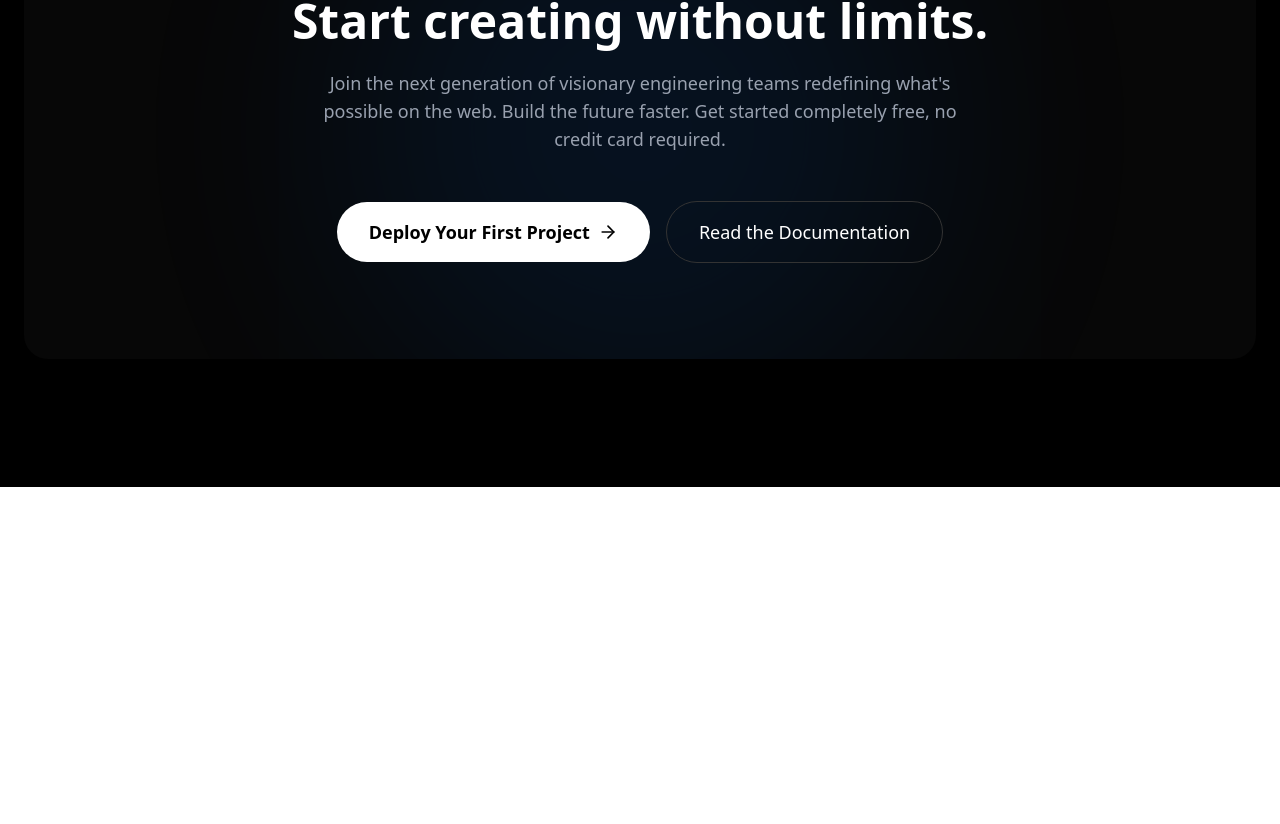
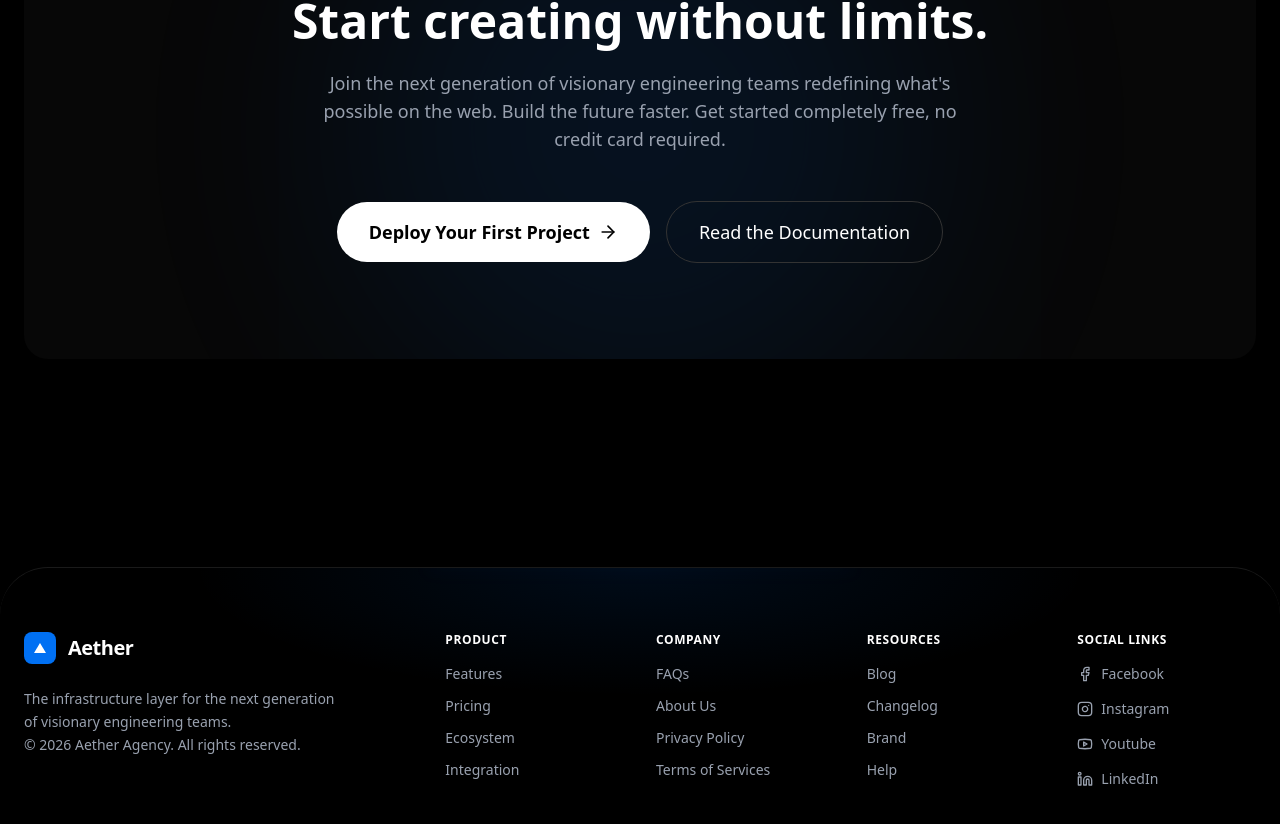
Before and after one commit to shivammane2007/Aether_Agency, a Next.js app: page / in a window 1280 px wide. Shown: the part 9333-10157 px from the top of the page. Before the commit the page ends 9820 px from the top, so only its background shows below. Built offline with nearby package versions, Linux system fonts and the light colour scheme.

Commit message:
feat: implement global animated footer component across marketing pages

```diff
--- a/app/contact/page.tsx
+++ b/app/contact/page.tsx
@@ -1,6 +1,7 @@
 import Navbar from "@/components/Aether/Navbar";
 import { ContactSection } from "@/components/Aether/ContactSection";
 import GlobeSection from "@/components/Aether/GlobeSection";
+import { Footer } from "@/components/Aether/Footer";
 
 export default function ContactPage() {
     return (
@@ -8,6 +9,9 @@ export default function ContactPage() {
             <Navbar />
             <ContactSection />
             <GlobeSection />
+            <div className="bg-black pt-20">
+                <Footer />
+            </div>
         </main>
     );
 }
--- a/app/page.tsx
+++ b/app/page.tsx
@@ -9,6 +9,7 @@ import EcosystemSection from "@/components/Aether/EcosystemSection";
 import WorkflowSection from "@/components/Aether/WorkflowSection";
 import PricingSection from "@/components/Aether/PricingSection";
 import PerformanceSection from "@/components/Aether/PerformanceSection";
+import { Footer } from "@/components/Aether/Footer";
 export default function Home() {
   return (
     <main className="min-h-screen bg-black selection:bg-[#0070f3]/30">
@@ -23,6 +24,9 @@ export default function Home() {
       <WorkflowSection />
       <PricingSection />
       <PerformanceSection />
+      <div className="bg-black pt-20">
+        <Footer />
+      </div>
     </main>
   );
 }
--- /dev/null
+++ b/components/Aether/Footer.tsx
@@ -0,0 +1,145 @@
+"use client";
+
+import React from "react";
+import type { ComponentProps, ReactNode } from "react";
+import { motion, useReducedMotion } from "framer-motion";
+import {
+  FacebookIcon,
+  FrameIcon,
+  InstagramIcon,
+  LinkedinIcon,
+  YoutubeIcon,
+} from "lucide-react";
+
+interface FooterLink {
+  title: string;
+  href: string;
+  icon?: React.ComponentType<{ className?: string }>;
+}
+
+interface FooterSection {
+  label: string;
+  links: FooterLink[];
+}
+
+const footerLinks: FooterSection[] = [
+  {
+    label: "Product",
+    links: [
+      { title: "Features", href: "/#features" },
+      { title: "Pricing", href: "/#pricing" },
+      { title: "Ecosystem", href: "/#ecosystem" },
+      { title: "Integration", href: "/" },
+    ],
+  },
+  {
+    label: "Company",
+    links: [
+      { title: "FAQs", href: "/faqs" },
+      { title: "About Us", href: "/about" },
+      { title: "Privacy Policy", href: "/privacy" },
+      { title: "Terms of Services", href: "/terms" },
+    ],
+  },
+  {
+    label: "Resources",
+    links: [
+      { title: "Blog", href: "/blog" },
+      { title: "Changelog", href: "/changelog" },
+      { title: "Brand", href: "/brand" },
+      { title: "Help", href: "/help" },
+    ],
+  },
+  {
+    label: "Social Links",
+    links: [
+      { title: "Facebook", href: "#", icon: FacebookIcon },
+      { title: "Instagram", href: "#", icon: InstagramIcon },
+      { title: "Youtube", href: "#", icon: YoutubeIcon },
+      { title: "LinkedIn", href: "#", icon: LinkedinIcon },
+    ],
+  },
+];
+
+export function Footer() {
+  return (
+    <footer className="md:rounded-t-[3rem] relative w-full max-w-7xl mx-auto flex flex-col items-center justify-center rounded-t-3xl border-t border-[#1a1a1a] bg-[radial-gradient(35%_128px_at_50%_0%,rgba(0,112,243,0.1),transparent)] px-6 py-12 lg:py-16 overflow-hidden">
+      {/* Aether styled top glow */}
+      <div className="bg-[#0070f3]/30 absolute top-0 right-1/2 left-1/2 h-px w-1/3 -translate-x-1/2 -translate-y-1/2 rounded-full blur-sm" />
+
+      <div className="grid w-full gap-8 xl:grid-cols-3 xl:gap-8 relative z-10">
+        <AnimatedContainer className="space-y-4">
+          <div className="flex items-center gap-3 mb-6">
+            <div className="w-8 h-8 rounded-lg bg-[#0070f3] flex items-center justify-center">
+              <div className="w-0 h-0 border-l-[6px] border-r-[6px] border-b-[10px] border-l-transparent border-r-transparent border-b-white" />
+            </div>
+            <span className="text-xl font-bold tracking-tight text-white">
+              Aether
+            </span>
+          </div>
+          <p className="text-gray-400 mt-8 text-sm md:mt-0 max-w-xs leading-relaxed">
+            The infrastructure layer for the next generation of visionary
+            engineering teams.
+            <br className="mb-4" />© {new Date().getFullYear()} Aether Agency. All
+            rights reserved.
+          </p>
+        </AnimatedContainer>
+
+        <div className="mt-10 grid grid-cols-2 gap-8 md:grid-cols-4 xl:col-span-2 xl:mt-0">
+          {footerLinks.map((section, index) => (
+            <AnimatedContainer key={section.label} delay={0.1 + index * 0.1}>
+              <div className="mb-10 md:mb-0">
+                <h3 className="text-xs font-semibold text-white uppercase tracking-wider">
+                  {section.label}
+                </h3>
+                <ul className="text-gray-400 mt-4 space-y-3 text-sm">
+                  {section.links.map((link) => (
+                    <li key={link.title}>
+                      <a
+                        href={link.href}
+                        className="hover:text-white inline-flex items-center transition-all duration-300"
+                      >
+                        {link.icon && <link.icon className="me-2 size-4" />}
+                        {link.title}
+                      </a>
+                    </li>
+                  ))}
+                </ul>
+              </div>
+            </AnimatedContainer>
+          ))}
+        </div>
+      </div>
+    </footer>
+  );
+}
+
+type ViewAnimationProps = {
+  delay?: number;
+  className?: ComponentProps<typeof motion.div>["className"];
+  children: ReactNode;
+};
+
+function AnimatedContainer({
+  className,
+  delay = 0.1,
+  children,
+}: ViewAnimationProps) {
+  const shouldReduceMotion = useReducedMotion();
+
+  if (shouldReduceMotion) {
+    return <div className={className as string}>{children}</div>;
+  }
+
+  return (
+    <motion.div
+      initial={{ filter: "blur(4px)", translateY: -8, opacity: 0 }}
+      whileInView={{ filter: "blur(0px)", translateY: 0, opacity: 1 }}
+      viewport={{ once: true }}
+      transition={{ delay, duration: 0.8 }}
+      className={className as string}
+    >
+      {children}
+    </motion.div>
+  );
+}
```
